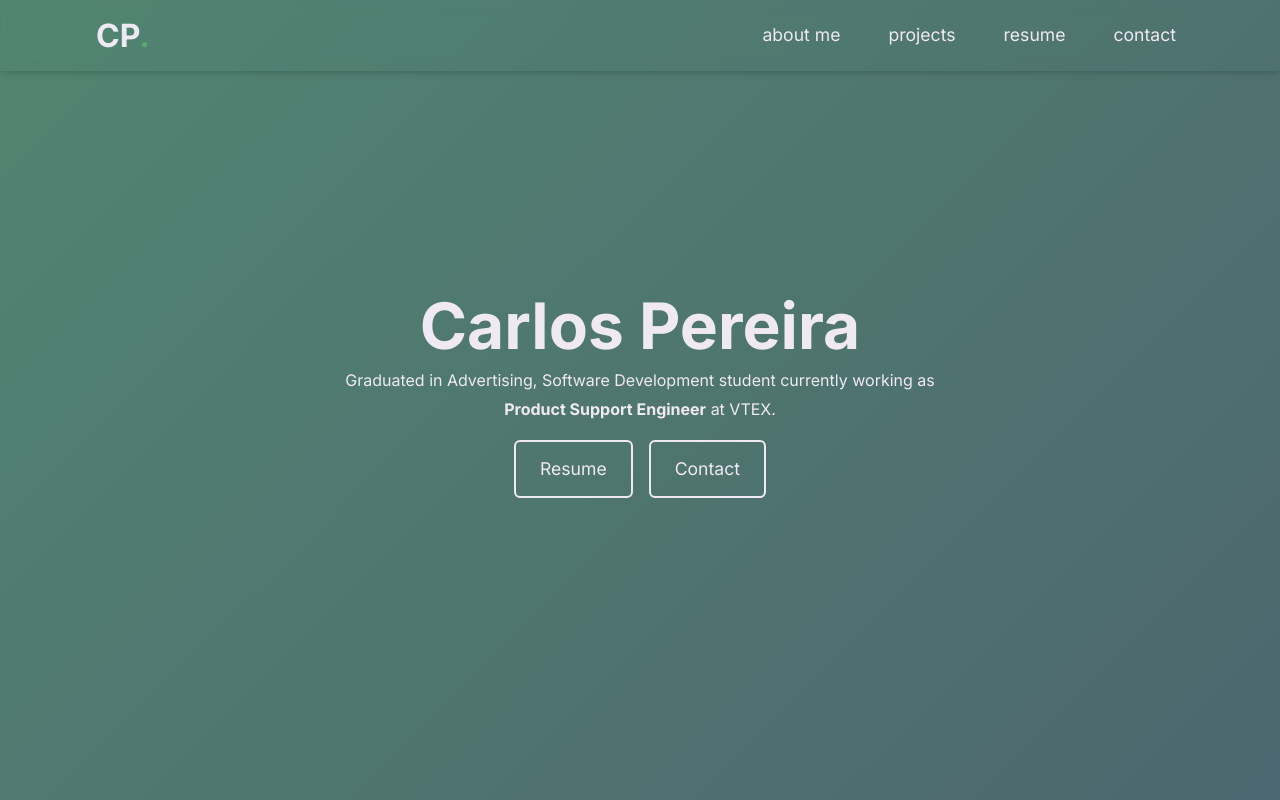
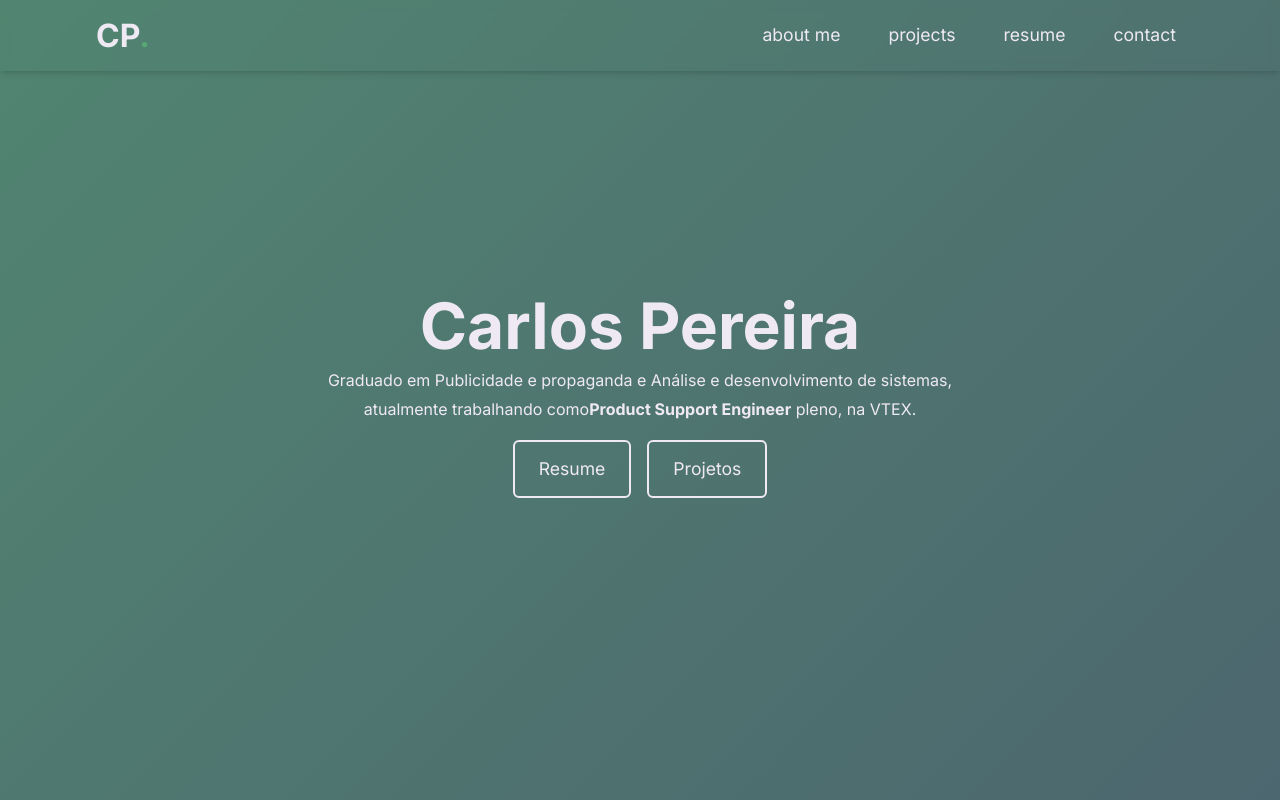
Before and after one commit to kdumagalhaes/hellocarlos, a React (Vite) app: page / in a window 1280 px wide. Shown: the top 800 px of the page. Built offline with nearby package versions, Linux system fonts and the light colour scheme.

Commit message:
Translate hero component to portuguese

```diff
--- a/src/components/Hero/Hero.tsx
+++ b/src/components/Hero/Hero.tsx
@@ -5,8 +5,9 @@ export function Hero() {
     <Container>
       <h2 className="name">Carlos Pereira</h2>
       <p className="bio-description">
-        Graduated in Advertising, Software Development student currently working
-        as <strong>Product Support Engineer</strong> at VTEX.
+        Graduado em Publicidade e propaganda e Análise e desenvolvimento de
+        sistemas, atualmente trabalhando como
+        <strong>Product Support Engineer</strong> pleno, na VTEX.
       </p>
       <div className="buttons-wrapper">
         <a
@@ -17,8 +18,8 @@ export function Hero() {
         >
           Resume
         </a>
-        <a href="#contact" className="link">
-          Contact
+        <a href="#projects" className="link">
+          Projetos
         </a>
       </div>
     </Container>
```
